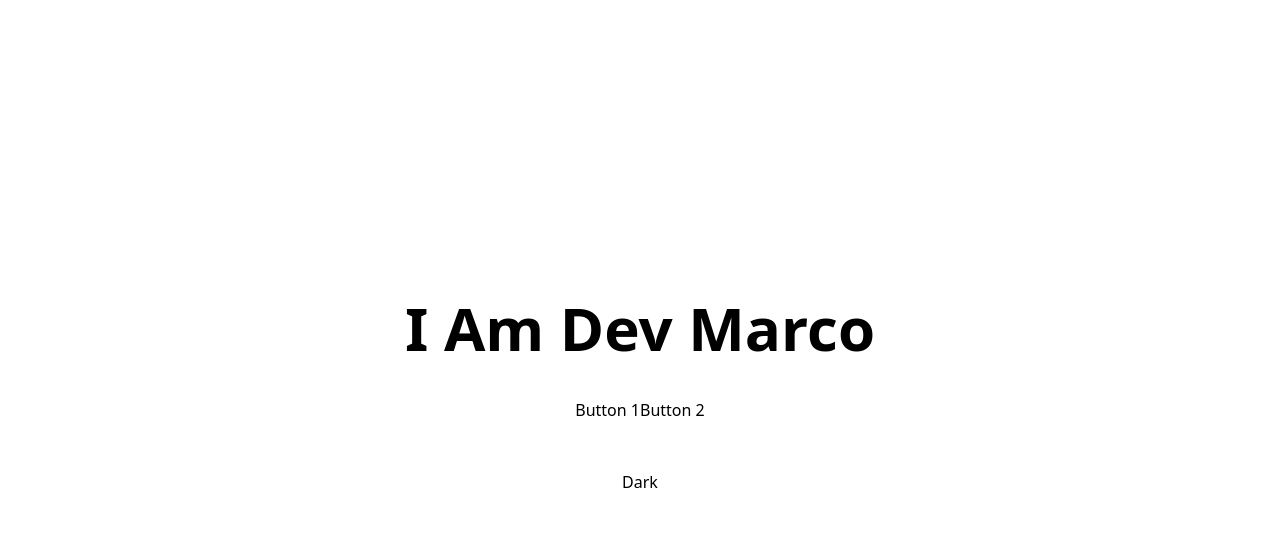
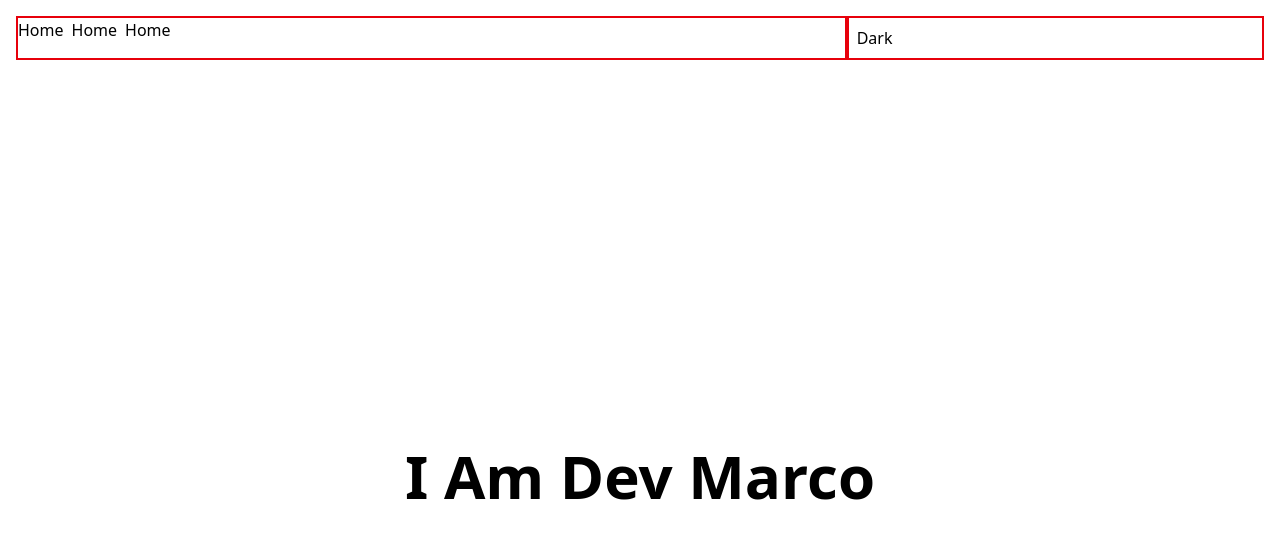
Before and after one commit to MarcoValeri/iamdevmarco, a Next.js app in the folder client/: page / in a window 1280 px wide. Shown: the top 538 px of the page. Built offline with nearby package versions, Linux system fonts and the light colour scheme.

Commit message:
Add Nav component

```diff
--- a/client/src/app/page.tsx
+++ b/client/src/app/page.tsx
@@ -1,15 +1,13 @@
-import ThemeToggle from "@/components/ThemeToggle/ThemeToggle";
+import Nav from "@/components/Nav/Nav";
 
 const Home = () => {
     return (
-        <div className="min-h-screen flex items-center justify-center bg-white dark:bg-black text-black dark:text-white transition-all duration-300">
-            <div className="max-w-3xl text-center space-y-10">
-                <h1 className="text-6xl font-semibold">I Am Dev Marco</h1>
-                <div>
-                    <button>Button 1</button>
-                    <button>Button 2</button>
+        <div className="bg-white dark:bg-black text-black dark:text-white transition-all duration-300">
+            <Nav />
+            <div className="min-h-screen flex items-center justify-center">
+                <div className="max-w-3xl text-center space-y-10">
+                    <h1 className="text-6xl font-semibold">I Am Dev Marco</h1>
                 </div>
-                <ThemeToggle />
             </div>
         </div>
     )
--- /dev/null
+++ b/client/src/components/Nav/Nav.tsx
@@ -0,0 +1,21 @@
+import Link from "next/link";
+import ThemeToggle from "../ThemeToggle/ThemeToggle"
+
+const Nav = () => {
+    return (
+        <nav className="flex p-4">
+            <div className="flex-2 border-2 border-red-600">
+                <ul className="list-none">
+                    <li className="inline-block pr-2"><Link href="/">Home</Link></li>
+                    <li className="inline-block pr-2"><Link href="/">Home</Link></li>
+                    <li className="inline-block pr-2"><Link href="/">Home</Link></li>
+                </ul>
+            </div>
+            <div className="flex-1 border-2 border-red-600">
+                <ThemeToggle />
+            </div>
+        </nav>
+    )
+}
+
+export default Nav;
```
